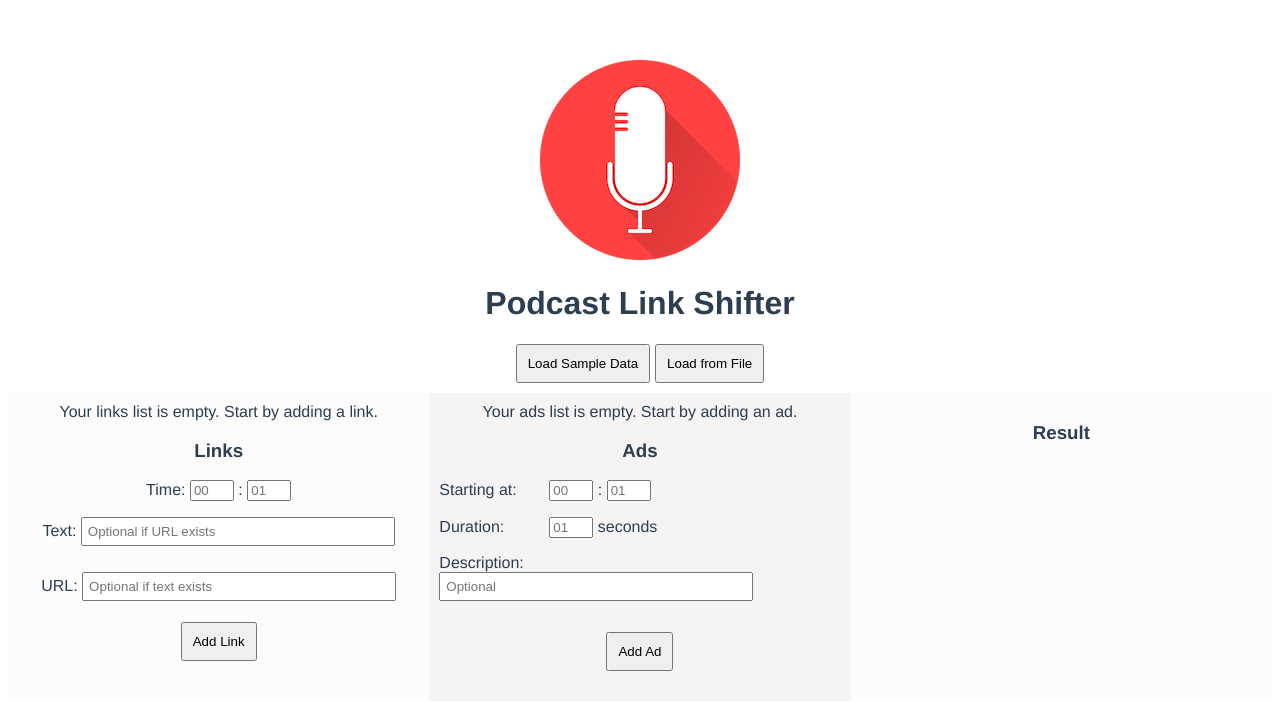
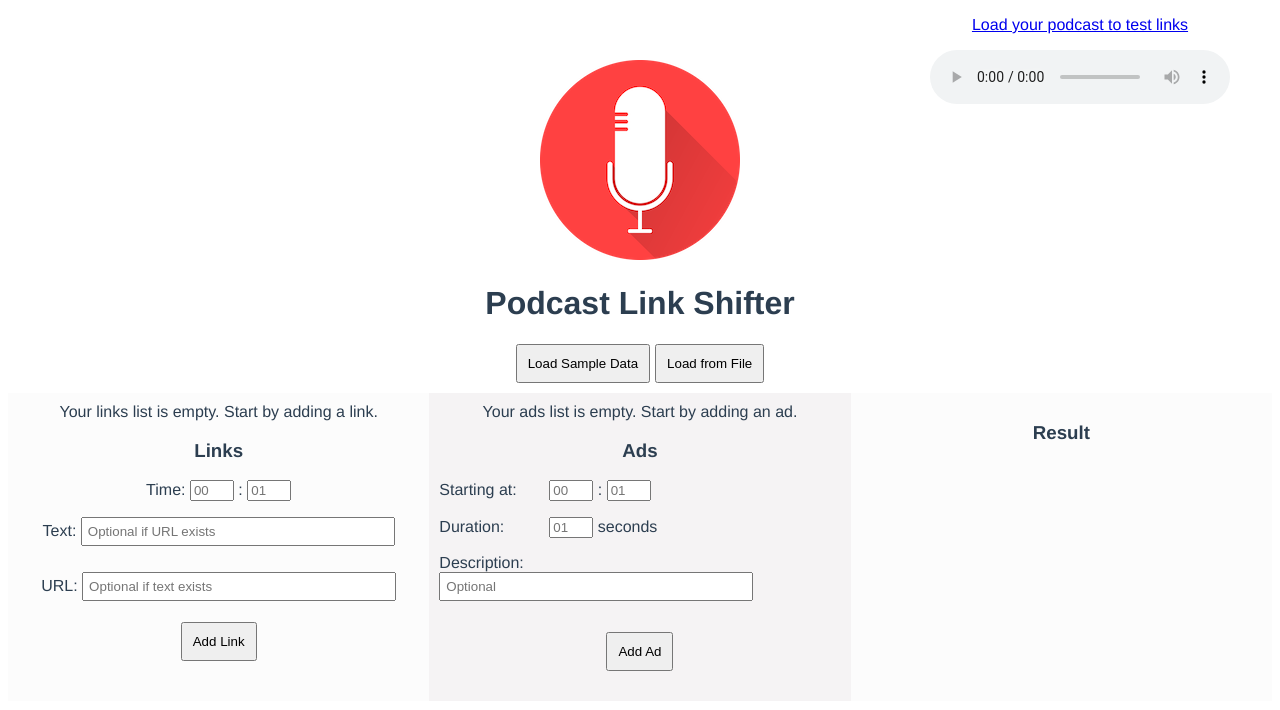
Before and after one commit to serdarcevher/podcast-link-shifter, a Vue app: page / in a window 1280 px wide. Shown: the top 710 px of the page. Built offline with nearby package versions, Linux system fonts and the light colour scheme.

Commit message:
Add ability to load MP3 file from client side to a basic HTML5 audio player

```diff
--- a/src/App.vue
+++ b/src/App.vue
@@ -138,4 +138,14 @@ button.remove {
   border-radius:5px;
   margin-right:10px;
 }
+
+#right-top {
+  position:fixed;
+  width:400px;
+  height:120px;
+  line-height:50px;
+  right:0;
+  top:0;
+  z-index:10;
+}
 </style>
--- a/src/components/Home.vue
+++ b/src/components/Home.vue
@@ -28,6 +28,9 @@
         </div>
 
 
+        <div id="right-top">
+            <Player></Player>
+        </div>
     </div>
 </template>
 
@@ -36,13 +39,15 @@
 import List from './List';
 import Ads from './Ads';
 import Results from './Results';
+import Player from './Player';
 import SampleData from '../assets/sampleData.json';
 
 export default {
     components: {
         List,
         Ads,
-        Results
+        Results,
+        Player
     },
     name: 'Home',
         props: {
--- /dev/null
+++ b/src/components/Player.vue
@@ -0,0 +1,37 @@
+<template>
+    <div>
+        <input type="file" multiple="false" ref="mp3" accept=".mp3,audio/*" @change="loadPodcast" style="display: none">
+
+        <a href="javascript:void(0);" @click="$refs.mp3.click()" class="mr-2">Load your podcast to test links</a>
+
+        <div>
+            <audio controls="controls" :src="source" type="audio/mp3"></audio>
+        </div>
+
+    </div>
+</template>
+
+<script>
+export default {
+    name: 'Player',
+    data() {
+        return {
+            source: null,
+        }
+    },
+    methods: {
+        loadPodcast(event) {
+            let that = this;
+            let file = event.target.files[0];
+
+            let reader = new FileReader();
+
+            reader.onload = function(e) {
+                let url = e.target.result;
+                that.source = url;
+            };
+            reader.readAsDataURL(file);
+        }
+    }
+}
+</script>
```
